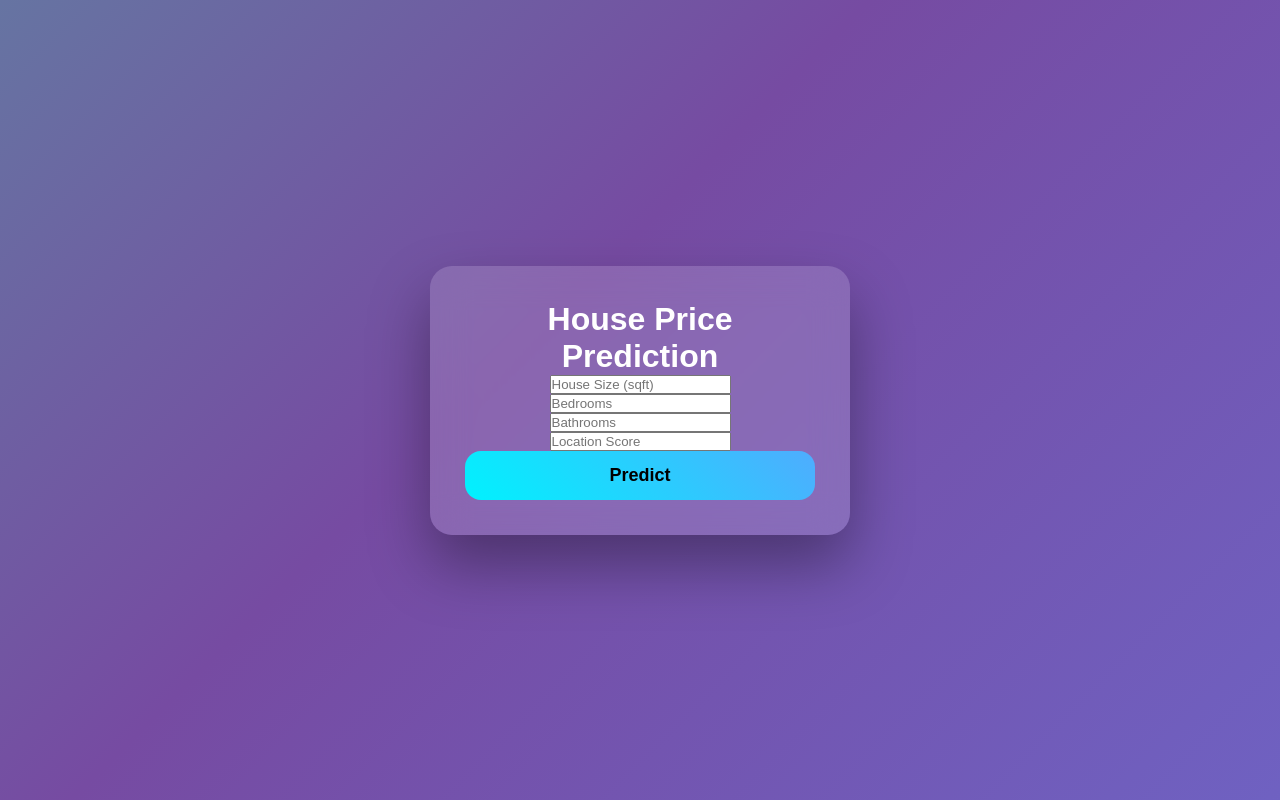
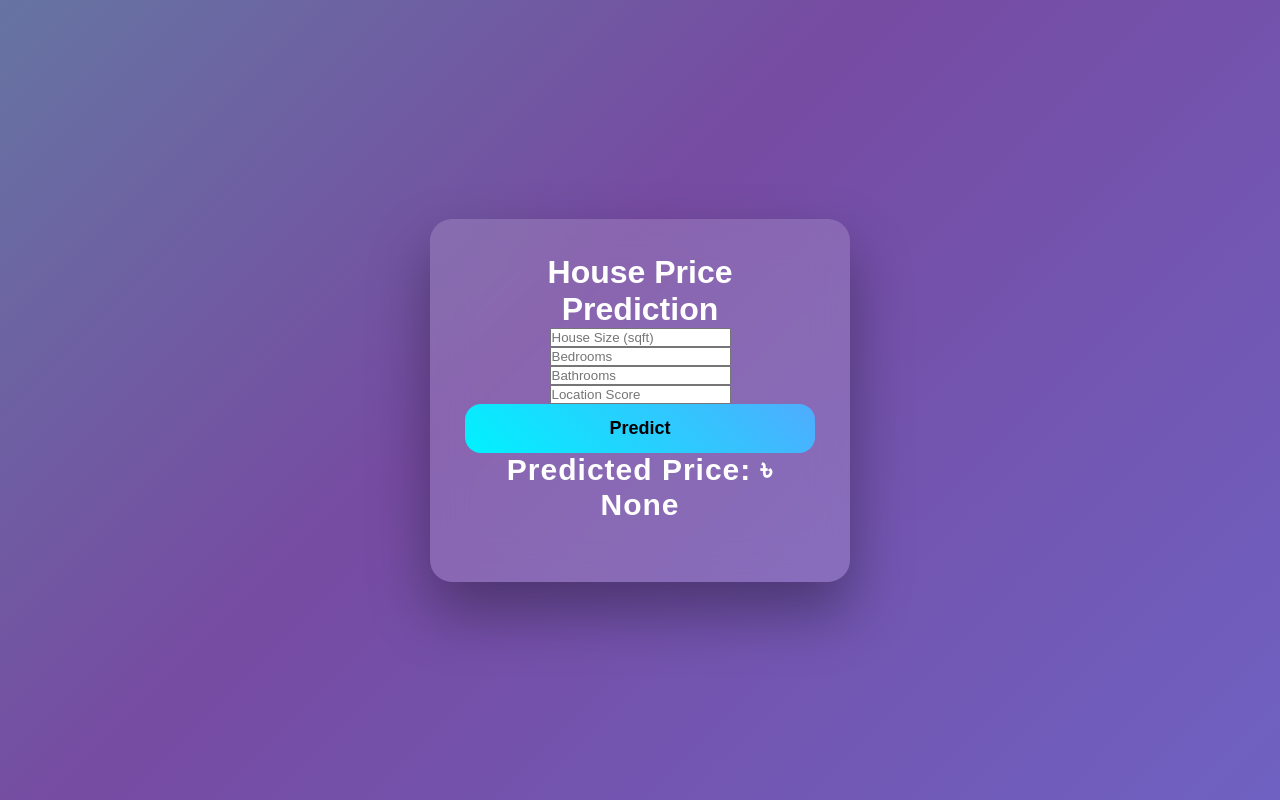
Before and after one commit to sourov-roy-ovi/Hourse-Price-Prediction, a Flask app: page / in a window 1280 px wide. Run offline with Flask 3, Linux system fonts and the light colour scheme; parts of the project's set-up code (start-up, migrations or seed data) failed here and were passed over.

Commit message:
Production ready Flask house price prediction app

```diff
--- a/app.py
+++ b/app.py
@@ -34,4 +34,4 @@ def index():
     return render_template("index.html", prediction=prediction, error=error_message)
 
 if __name__ == "__main__":
-    app.run(debug=True)
+    app.run()
--- a/templates/index.html
+++ b/templates/index.html
@@ -2,7 +2,7 @@
 <html>
 <head>
     <title>House Price Prediction</title>
-    <link rel="stylesheet" href="/static/css/style.css">
+    <link rel="stylesheet" href="{{ url_for('static', filename='css/style.css')}}">
 </head>
 <body>
 
@@ -18,8 +18,11 @@
         <button type="submit">Predict</button>
     </form>
 
-    {% if prediction %}
-        <h2>Predicted Price: ৳ {{ prediction }}</h2>
+    {% if rediction is not none %}
+        <h2>Predicted Price: ৳ {{prediction}}</h2>
+    {% endif %}
+    {% if error %}
+        <p style="color:red;">{{ error }}</p>
     {% endif %}
 </div>
 
```
Also changed, not shown: requirements.txt (+14 -6 lines), 2 other files.
